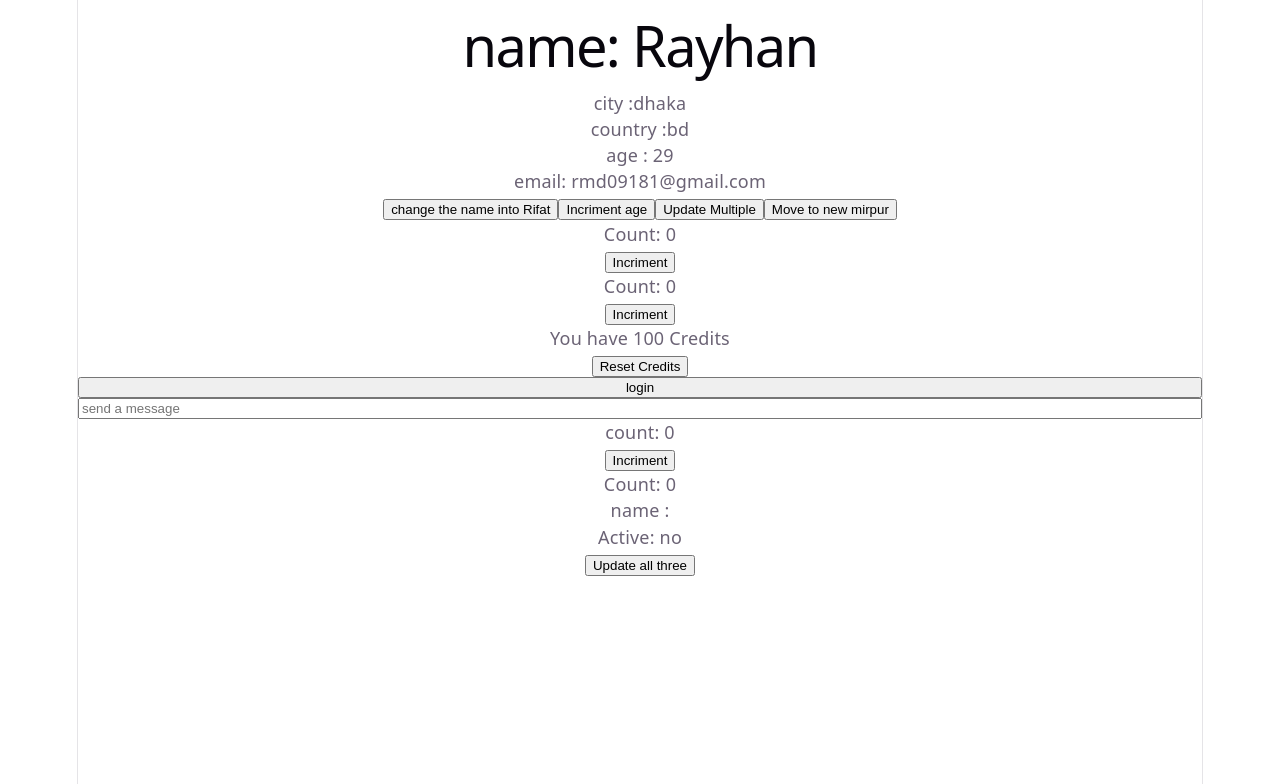
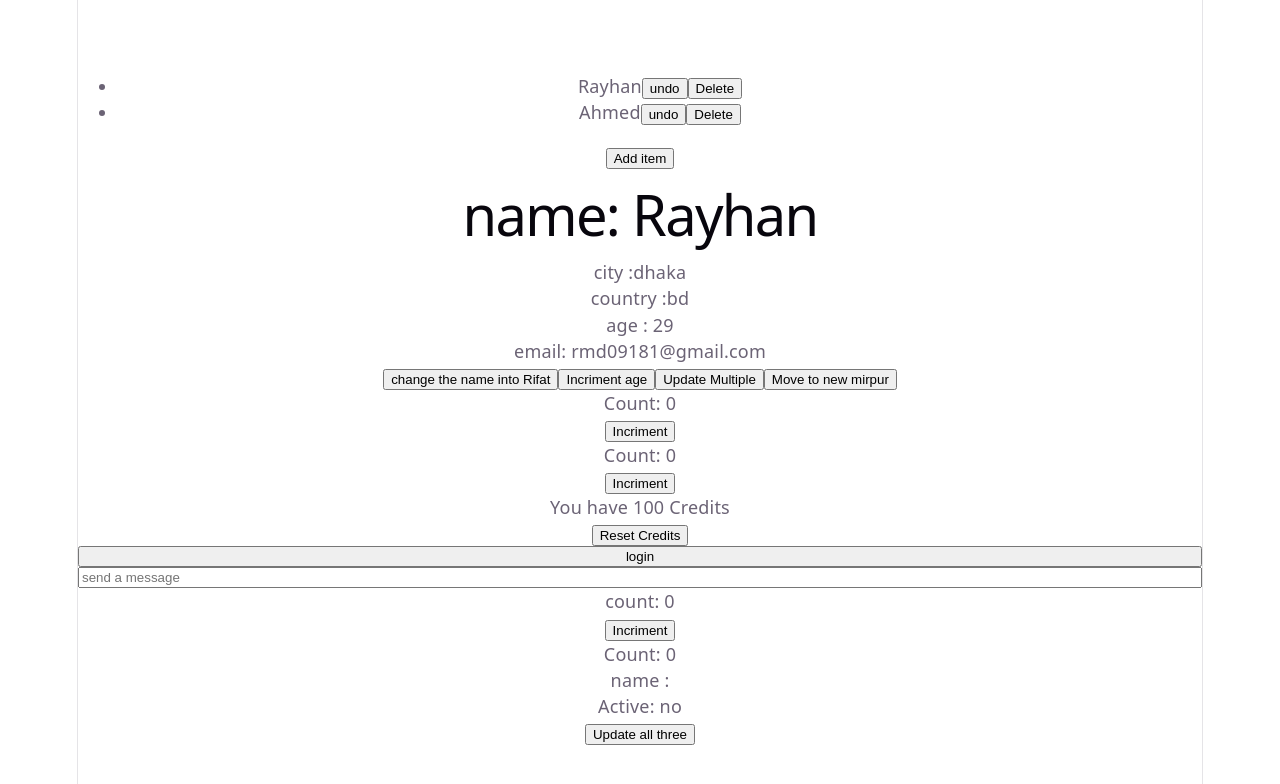
Before and after one commit to rayhan123-ahmed/React, a React (Vite) app in the folder state-demo/: page / in a window 1280 px wide. Shown: the top 784 px of the page. Built offline with nearby package versions, Linux system fonts and the light colour scheme.

Commit message:
useState with Arrays

```diff
--- a/state-demo/src/App.jsx
+++ b/state-demo/src/App.jsx
@@ -6,10 +6,12 @@
 import { PrevStateCounter } from "./PrevStateCounter";
 import { BachingCounter } from "./BatchingCounter";
 import { UserProfile } from "./UseProfile";
+import { TodoList } from "./TodoList";
 
 function App() {
   return (
     <>
+      <TodoList />
       <UserProfile />
       <PrevStateCounter />
       <SimpleCounter />
--- /dev/null
+++ b/state-demo/src/TodoList.jsx
@@ -0,0 +1,54 @@
+import { useState } from "react";
+
+export const TodoList = () => {
+  const [items, setItems] = useState([
+    { id: 1, text: "Rayhan", done: false },
+    { id: 2, text: "Ahmed", done: false },
+  ]);
+  console.log("Rederin with itesm:", items);
+
+  const AddItem = () => {
+    const NewItem = {
+      id: Date.now(),
+      text: "Deploy the name",
+      done: false,
+    };
+    setItems([...items, NewItem]);
+  };
+
+  const removeItem = (id) => {
+    setItems(items.filter((item) => item.id !== id));
+  };
+
+  const toggleDone = (id) => {
+    setItems(
+      items.map((item) => {
+        if (item.id === id) {
+          return { ...item, done: !item.done };
+        }
+        return item;
+      }),
+    );
+  };
+
+  return (
+    <div>
+      <ul>
+        {items.map((item) => (
+          <li key={item.id}>
+            <span
+              style={{ textDecoration: item.done ? "line-through" : "none" }}
+            >
+              {item.text}
+            </span>
+            <button onClick={() => toggleDone(item.id)}>
+              {item.done ? "Done" : "undo"}
+            </button>
+            <button onClick={() => removeItem(item.id)}>Delete</button>
+          </li>
+        ))}
+      </ul>
+      <button onClick={AddItem}>Add item</button>
+    </div>
+  );
+};
--- a/state-demo/src/index.css
+++ b/state-demo/src/index.css
@@ -59,6 +59,7 @@
   max-width: 100%;
   margin: 0 auto;
   text-align: center;
+  justify-content: center;
   border-inline: 1px solid var(--border);
   min-height: 100svh;
   display: flex;
```
